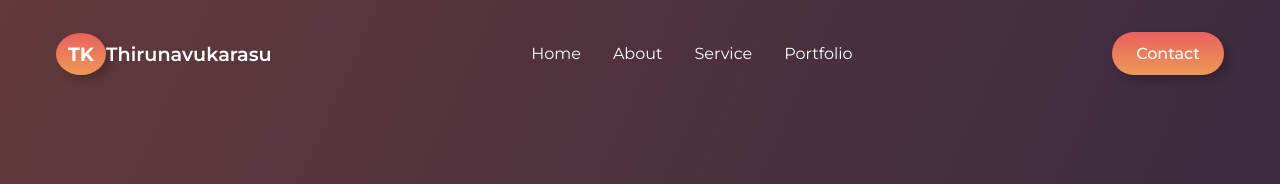
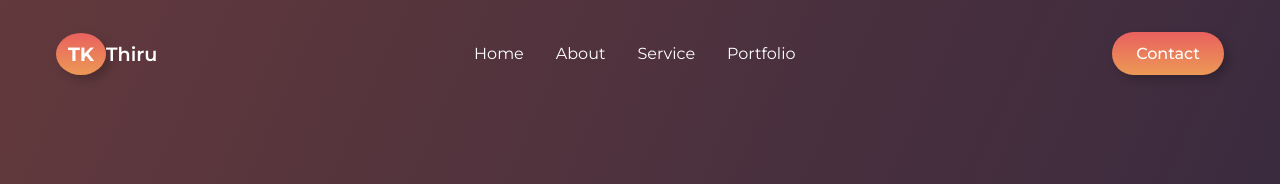
Before and after one commit to Thiru-Designs/Thirunavukarasu.Portfolio, a plain HTML site: page index.html in a window 1280 px wide. Shown: the top 184 px of the page. Drawn offline with nearby package versions, Linux system fonts and the light colour scheme.

Commit message:
Add files via upload

```diff
--- a/index.html
+++ b/index.html
@@ -13,7 +13,7 @@
   <body>
     <nav>
       <div class="nav__bar">
-        <a href="#"><span class="logo nav__logo">TK</span>Thirunavukarasu</a>
+        <a href="#"><span class="logo nav__logo">TK</span>Thiru</a>
         <div class="nav__menu__btn" id="menu-btn">
           <i class="ri-menu-3-line"></i>
         </div>
@@ -23,7 +23,7 @@
         <li><a href="#about">About</a></li>
         <li><a href="#service">Service</a></li>
         <li><a href="#portfolio">Portfolio</a></li>
-        <li><a href="#contact" class="btn">Contact</a></li>
+        <li><a href="#contact"class="btn">Contact</a></li>
       </ul>
       <a href="#contact" class="btn btn__large">Contact</a>
     </nav>
```
